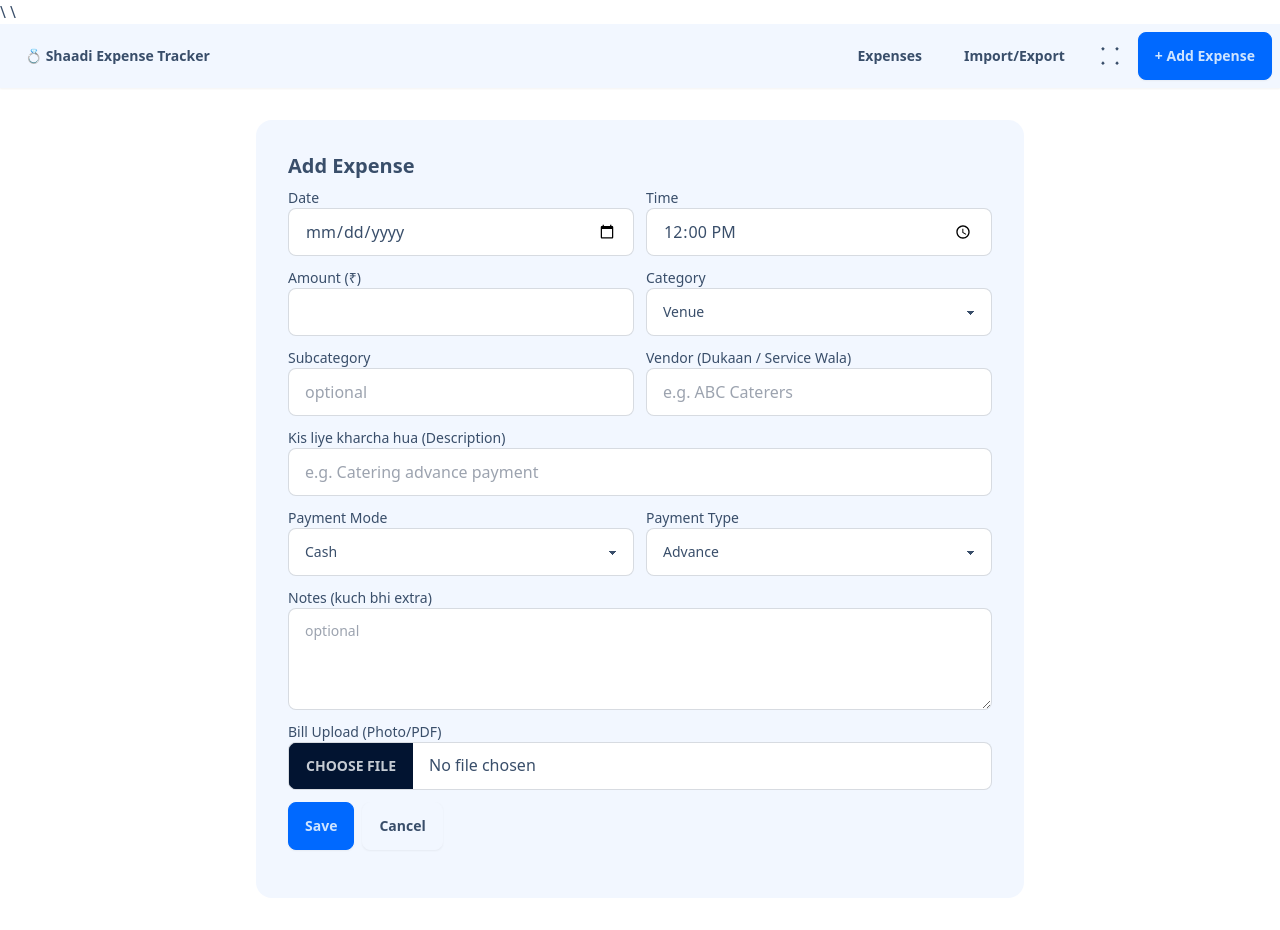
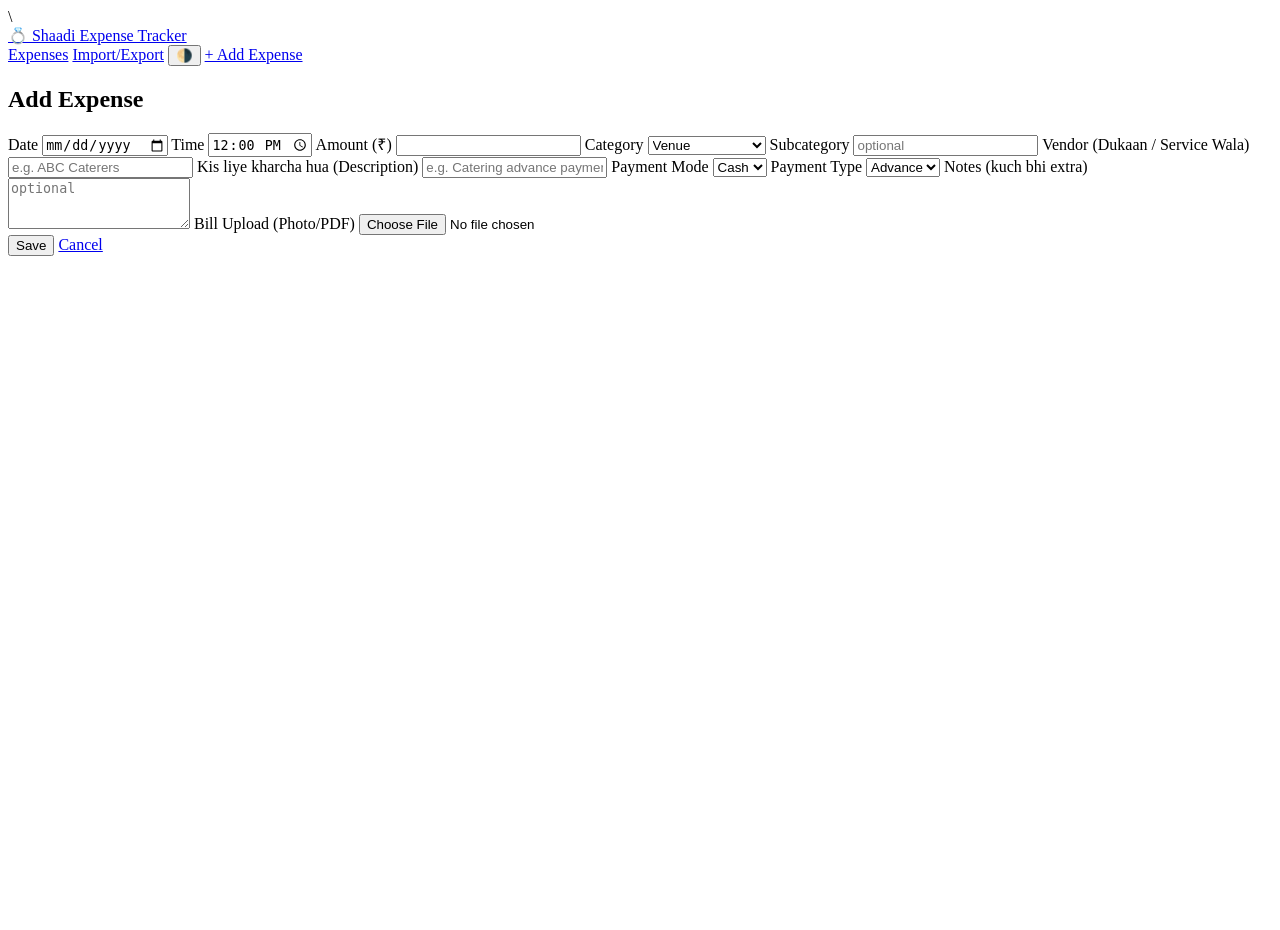
Before and after one commit to prarit0097/Marrige-Expenses-Tracker, a Flask app: page /expenses/new in a window 1280 px wide. After the commit the page ends 256 px from the top, so only its background shows below. Run offline with Flask 3, Linux system fonts and the light colour scheme; some libraries are stand-ins or nearby versions.

Commit message:
base.html UPDATE commit

```diff
--- a/templates/base.html
+++ b/templates/base.html
@@ -1,44 +1,32 @@
-\
 <!DOCTYPE html>
-<html lang="en" data-theme="winter">
+<html lang="en">
 <head>
-  <meta charset="UTF-8" />
-  <meta name="viewport" content="width=device-width, initial-scale=1.0" />
-  <title>Marriage Expense Tracker</title>
-  <!-- Tailwind + DaisyUI -->
-  <script src="https://cdn.tailwindcss.com"></script>
-  <link href="https://cdn.jsdelivr.net/npm/daisyui@4.12.10/dist/full.min.css" rel="stylesheet" />
-  <!-- Chart.js -->
-  <script src="https://cdn.jsdelivr.net/npm/chart.js@4.4.1/dist/chart.umd.min.js"></script>
-  <link rel="stylesheet" href="{{ url_for('static', filename='styles.css') }}" />
+  <meta charset="utf-8" />
+  <meta name="viewport" content="width=device-width, initial-scale=1" />
+  <title>Shaadi Expense Tracker</title>
+  <link rel="icon" href="{{ url_for('static', filename='favicon.png') }}">
+  <link rel="stylesheet" href="{{ url_for('static', filename='styles.css') }}">
 </head>
-<body class="min-h-screen bg-base-100 text-base-content">
-  <div class="navbar bg-base-200 shadow-sm">
-    <div class="flex-1">
-      <a href="/" class="btn btn-ghost text-xl">💍 Shaadi Expense Tracker</a>
+<body class="theme-auto">
+  <!-- Navbar -->
+  <header class="navbar">
+    <div class="nav-left">
+      <a class="brand" href="{{ url_for('dashboard') }}">💍 Shaadi Expense Tracker</a>
     </div>
-    <div class="flex-none gap-2 items-center">
-      <a class="btn btn-ghost" href="{{ url_for('expenses_list') }}">Expenses</a>
-      <a class="btn btn-ghost" href="{{ url_for('import_export') }}">Import/Export</a>
-      <div class="tooltip" data-tip="Toggle Light/Dark">
-        <label class="swap swap-rotate mx-2">
-          <input id="themeToggle" type="checkbox" />
-          <svg class="swap-on w-6 h-6" xmlns="http://www.w3.org/2000/svg" viewBox="0 0 24 24" fill="currentColor"><path d="M21.64 13.64A9 9 0 1110.36 2.36 7 7 0 1021.64 13.64z"/></svg>
-          <svg class="swap-off w-6 h-6" xmlns="http://www.w3.org/2000/svg" viewBox="0 0 24 24" fill="currentColor"><path d="M6.76 4.84l-1.8-1.79L3.17 4.84 4.96 6.63 6.76 4.84zm10.45 0l1.79-1.79 1.79 1.79-1.79 1.79-1.79-1.79zM12 2h0v2h0V2zm0 18h0v2h0v-2zM2 12h2v0H2v0zm18 0h2v0h-2v0zM4.96 17.37l-1.79 1.79 1.79 1.79 1.79-1.79-1.79-1.79zm14.08 0l1.79 1.79-1.79 1.79-1.79-1.79 1.79-1.79z"/></svg>
-        </label>
-      </div>
+    <nav class="nav-right">
+      <a href="{{ url_for('expenses_list') }}">Expenses</a>
+      <a href="{{ url_for('import_export') }}">Import/Export</a>
+      <button id="themeToggle" title="Theme">🌗</button>
       <a class="btn btn-primary" href="{{ url_for('expense_form') }}">+ Add Expense</a>
-    </div>
-  </div>
+    </nav>
+  </header>
 
-  <main class="container mx-auto p-4 lg:p-8">
+  <main class="container">
     {% with messages = get_flashed_messages(with_categories=true) %}
       {% if messages %}
-        <div class="space-y-2 mb-4">
+        <div class="flash-wrap">
           {% for cat, msg in messages %}
-            <div class="alert {{ 'alert-success' if cat=='success' else 'alert-error' }}">
-              <span>{{ msg }}</span>
-            </div>
+            <div class="flash {{ cat }}">{{ msg }}</div>
           {% endfor %}
         </div>
       {% endif %}
@@ -47,22 +35,6 @@
     {% block content %}{% endblock %}
   </main>
 
-  <script>
-    // Theme: auto (system), with manual toggle
-    const prefersDark = window.matchMedia && window.matchMedia('(prefers-color-scheme: dark)').matches;
-    const saved = localStorage.getItem('theme');
-    function applyTheme(theme){
-      document.documentElement.setAttribute('data-theme', theme);
-    }
-    if(saved){ applyTheme(saved); document.getElementById('themeToggle').checked = (saved==='dark'); }
-    else { applyTheme(prefersDark ? 'dark' : 'winter'); document.getElementById('themeToggle').checked = prefersDark; }
-    document.getElementById('themeToggle').addEventListener('change', (e)=>{
-      const theme = e.target.checked ? 'dark' : 'winter';
-      applyTheme(theme);
-      localStorage.setItem('theme', theme);
-    });
-  </script>
-
   <script src="{{ url_for('static', filename='main.js') }}"></script>
 </body>
 </html>
```
